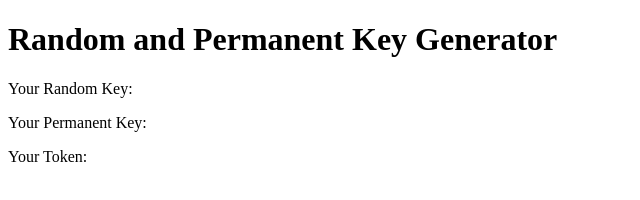
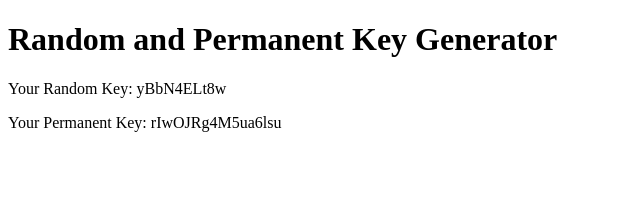
Before and after one commit to Alrbuddy/Alrbuddy.github.io, a plain HTML site: page index.html in a window 1280 px wide. Shown: the whole page, without its empty margins (0-640 px from the left). Drawn offline with Linux system fonts and the light colour scheme.

Commit message:
Update index.html

```diff
--- a/index.html
+++ b/index.html
@@ -8,13 +8,27 @@
     <h1>Random and Permanent Key Generator</h1>
     <p>Your Random Key: <span id="random-key"></span></p>
     <p>Your Permanent Key: <span id="permanent-key"></span></p>
-    <p>Your Token: <span id="user-token"></span></p>
+    <p id="token"></p>
 
     <script>
         document.addEventListener("DOMContentLoaded", function() {
-            // Display the user's token
-            var userToken = getCookie("user_token");
-            document.getElementById("user-token").textContent = userToken;
+            // Generate and display random key
+            function generateRandomKey() {
+                var characters = 'ABCDEFGHIJKLMNOPQRSTUVWXYZabcdefghijklmnopqrstuvwxyz0123456789';
+                var randomKey = '';
+                for (var i = 0; i < 10; i++) {
+                    var randomIndex = Math.floor(Math.random() * characters.length);
+                    randomKey += characters.charAt(randomIndex);
+                }
+                return randomKey;
+            }
+
+            var randomKey = generateRandomKey();
+            document.getElementById("random-key").textContent = randomKey;
+
+            // Generate and display permanent key
+            var permanentKey = generatePermanentKey();
+            document.getElementById("permanent-key").textContent = permanentKey;
         });
     </script>
 </body>
```
